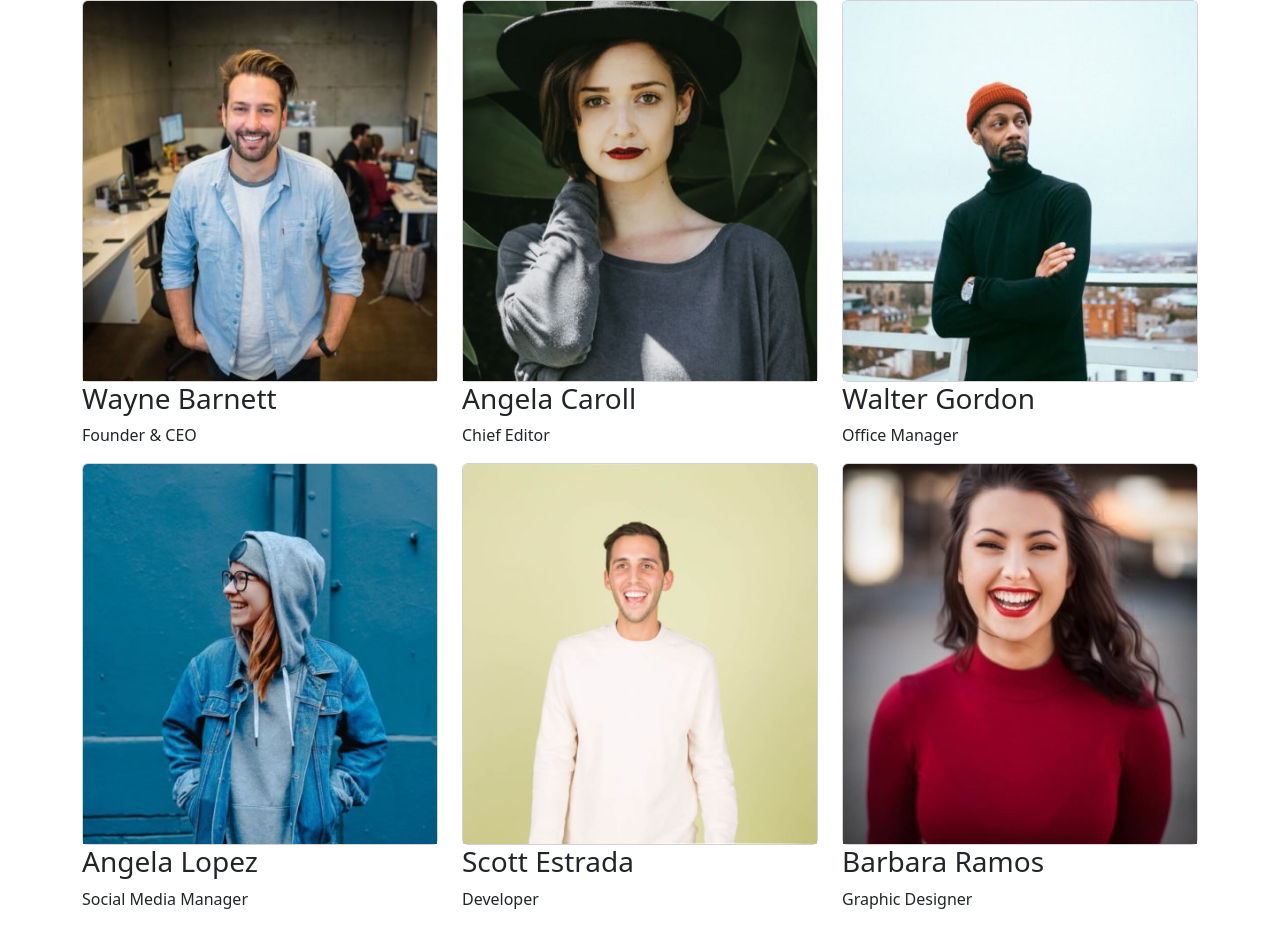
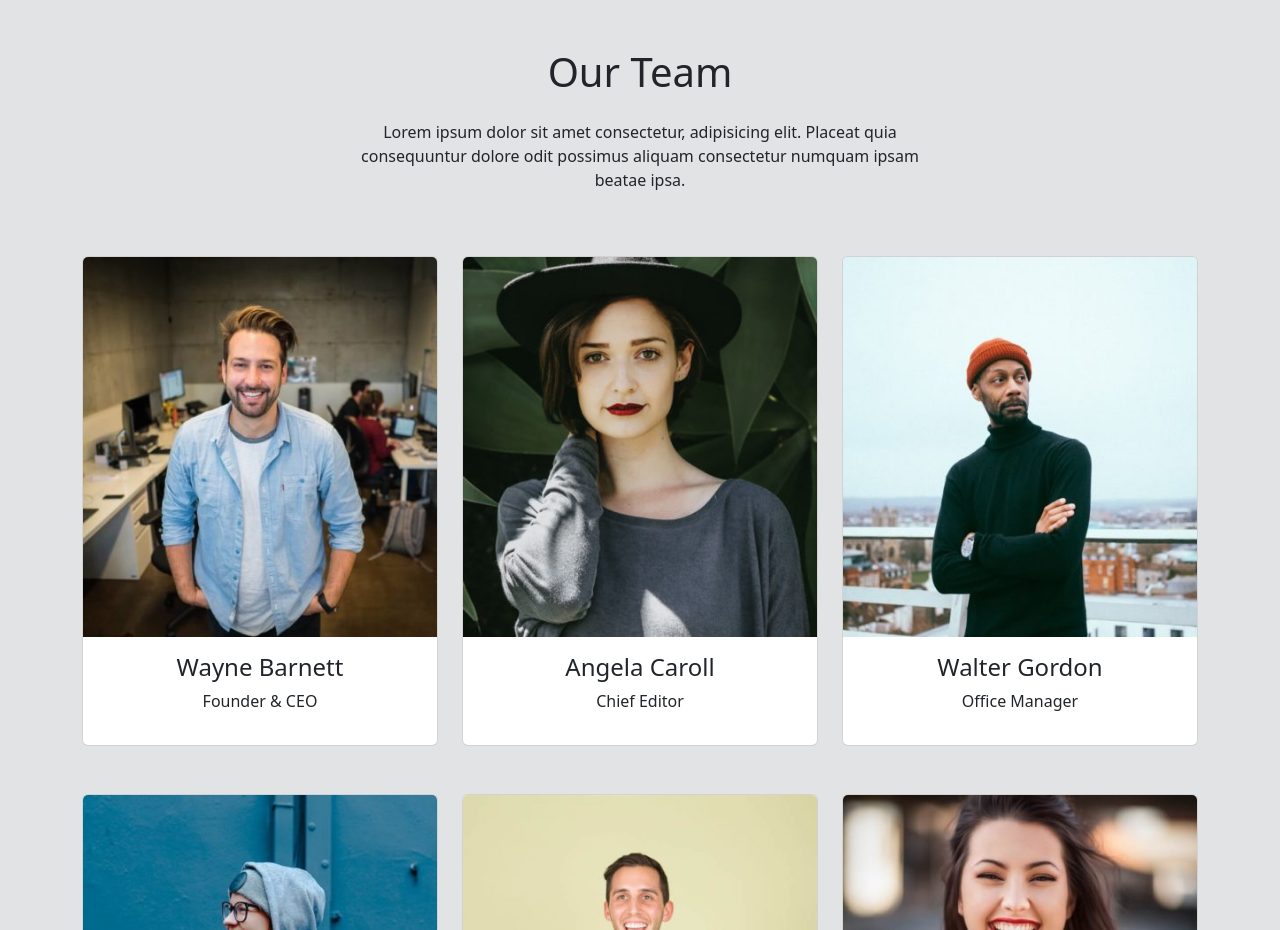
Before and after one commit to alessiavozzo/js-our-team, a plain HTML site: page index.html in a window 1280 px wide. Shown: the top 930 px of the page. Drawn offline with nearby package versions, Linux system fonts and the light colour scheme.

Commit message:
fix colors

```diff
--- a/assets/js/main.js
+++ b/assets/js/main.js
@@ -33,9 +33,6 @@ const team = [
 
 const rowElement = document.querySelector(".row");
 
-
-
-
 for (let i = 0; i < team.length; i++) {
     const teamMember = team[i];
     //console.log(teamMember);
@@ -46,10 +43,10 @@ for (let i = 0; i < team.length; i++) {
     let markup = `<div class="col">
     <div class="card">
         <img src="./assets/img/${teamMember.image}" alt="" class="card-img-top">
-    </div>
-    <div class="card-body">
-        <h3>${teamMember.name}</h3>
-        <p>${teamMember.role}</p>
+        <div class="card-body text-center">
+            <h4>${teamMember.name}</h4>
+            <p>${teamMember.role}</p>
+        </div>
     </div>
     </div>`;
 
--- a/index.html
+++ b/index.html
@@ -12,15 +12,19 @@
 
 
   <body>
+    <main class="bg-secondary-subtle">
+        <!-- title -->
+        <div class="container py-5">
+            <h1 class="text-center pb-3">Our Team</h1>
+            <p class="w-50 m-auto text-center">Lorem ipsum dolor sit amet consectetur, adipisicing elit. Placeat quia consequuntur dolore odit possimus aliquam consectetur numquam ipsam beatae ipsa.</p>
+        </div>
+        <div class="container py-3">
+            <div class="row row-cols-3 gy-5">
 
 
-    <div class="container">
-        <div class="row row-cols-3">
-
-
-
+            </div>
         </div>
-    </div>
+    </main>
 
 
 
```
